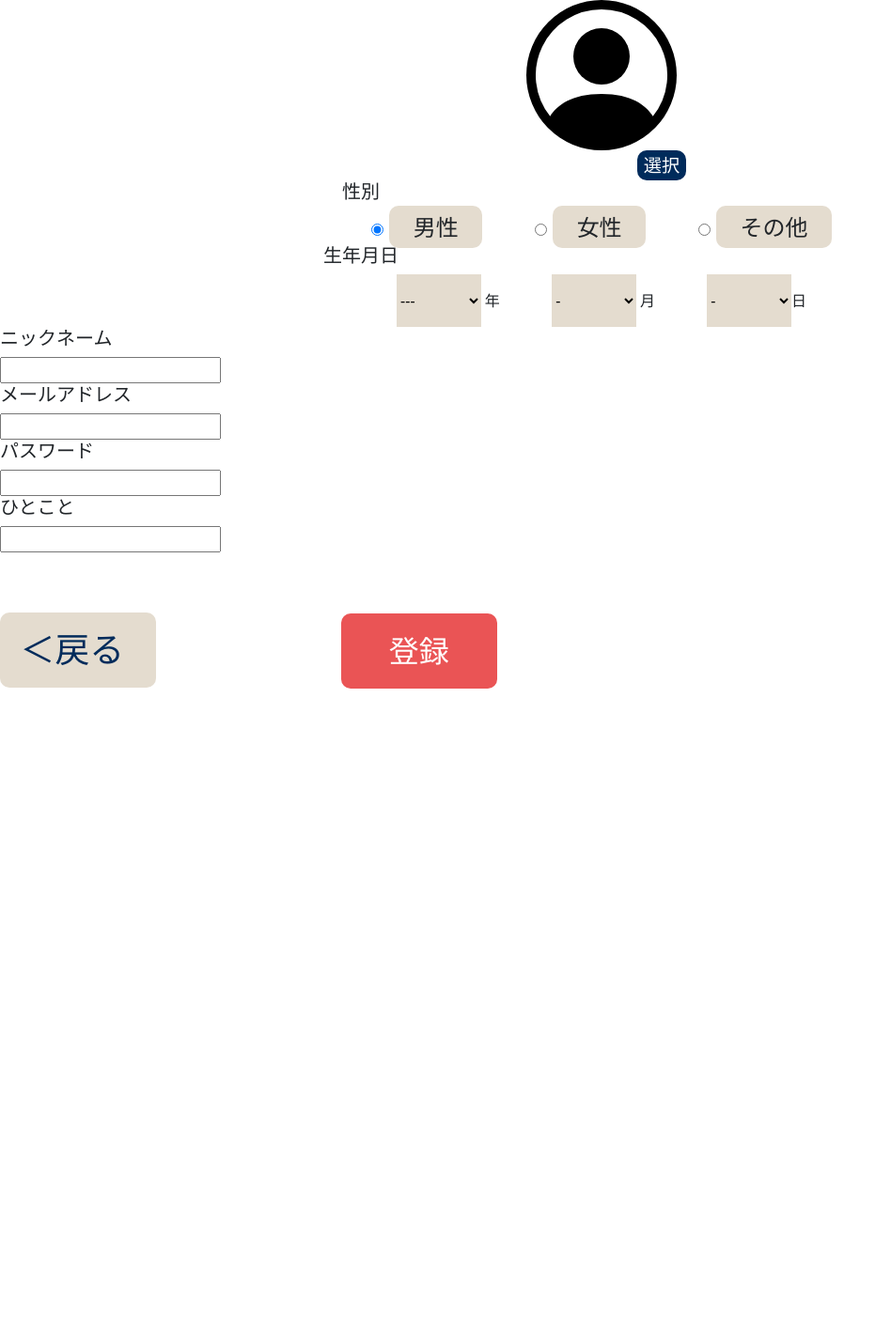
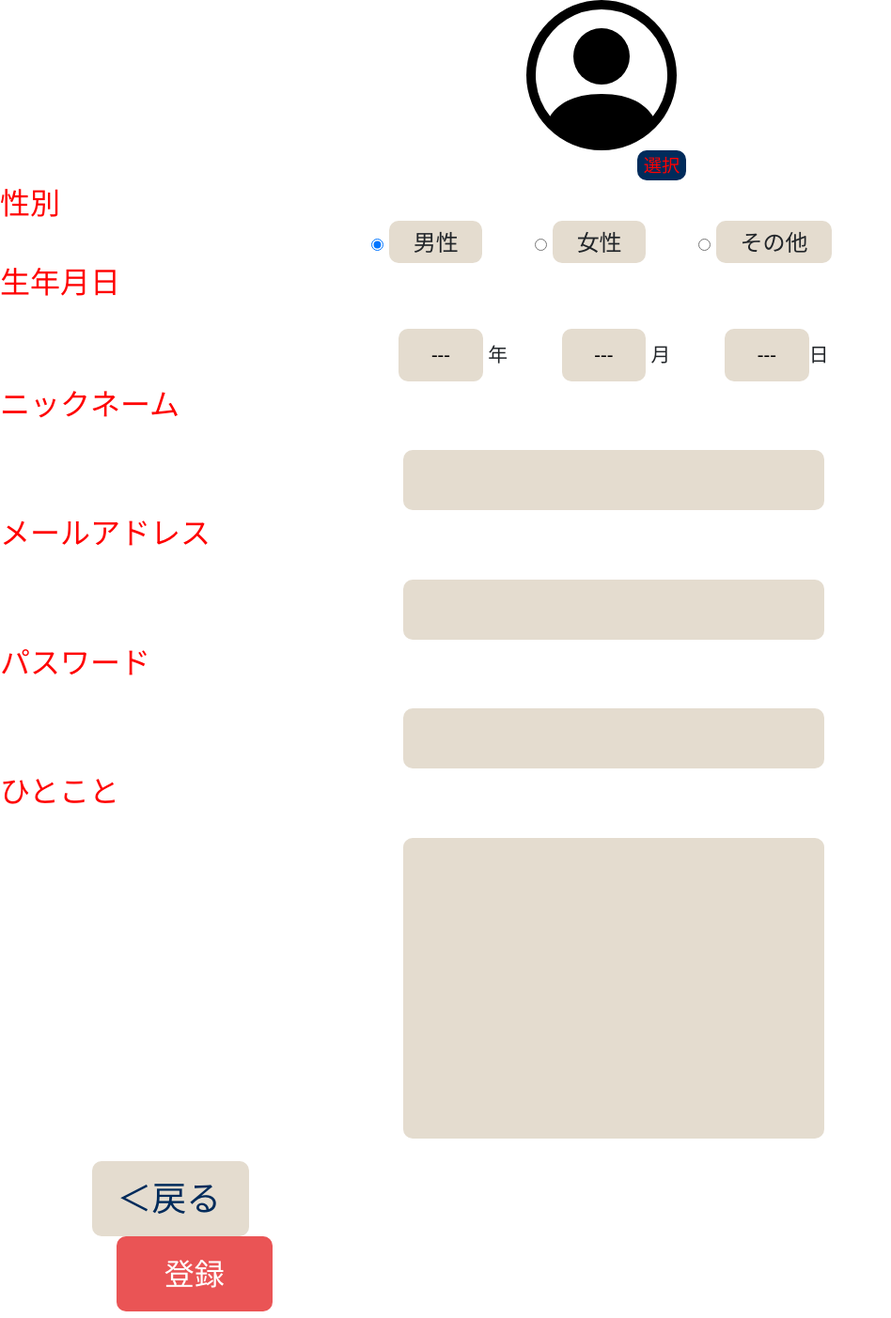
Before and after one commit to Aso2101037/2023Dev3warly, a PHP site: page /user-sinup.php in a window 1280 px wide. Shown: the part 120-1523 px from the top of the page at 94% size, without its empty margins (0-948 px from the left). Before the commit the page ends 853 px from the top, so only its background shows below. Run offline with PHP 8.4, Linux system fonts and the light colour scheme.

Commit message:
ユーザー新規登録途中

```diff
--- a/src/style/sinup-user.css
+++ b/src/style/sinup-user.css
@@ -3,8 +3,10 @@
     padding:0;
     box-sizing: border-box;
 }
-h5{
-    margin-right: 40%;
+.komokumei{
+    font-size: 2.0em;
+    color: red;
+
 }
 
 .iconselect{
@@ -21,7 +23,7 @@ h5{
     background: #002B5B;
     font-size:1.2em;
     border-radius:10px;
-    color:#FFFFFF;
+    color:red;
     border: none;
 }
 
@@ -40,18 +42,69 @@ h5{
 }
 .birthday{
     text-align: center;
-
+    margin-right: -2%;
+    margin-top: 2%;
 }
 select{
     width: 7vw;
     height: 7vh;
     background-color: #E4DCCF;
+    text-align: center;
     border:none;
+    border-radius:10px;
+    -webkit-appearance: none;
+    appearance: none;
+}
 
-}
+
 .birth{
     margin-right: 2%;
     margin-left: 2%;
+    font-size: 1.3em;
+}
+
+
+.nickname{
+    text-align: center;
+    margin-right: -2%;
+    margin-top: 2%;
+}
+.mailaddress{
+    text-align: center;
+    margin-right: -2%;
+    margin-top: 2%;
+}
+.password{
+    text-align: center;
+    margin-right: -2%;
+    margin-top: 2%;
+}
+.hitokoto{
+    text-align: center;
+    margin-right: -2%;
+    margin-top: 2%;
+}
+.textbox{
+    font-size: 1.5em;
+    height: 8vh;
+    width: 35vw;
+    background-color: #E4DCCF;
+    border:none;
+    border-radius:10px;
+}
+.hito{
+    height: 40vh;
+    width: 35vw;
+    background-color: #E4DCCF;
+    border:none;
+    border-radius:10px;
+
+}
+.btn{
+    text-align: center;
+}
+button{
+    display:inline-block;
 }
 .back{
     margin-top: 5%;
@@ -73,4 +126,5 @@ select{
     border-radius:10px;
     color:#FFFFFF;
     border: none;
+
 }
--- a/src/user-sinup.php
+++ b/src/user-sinup.php
@@ -18,16 +18,18 @@
         <img src="images/icon.svg" class="icon"><br>
         <button class="icon-sele" type="submit">選択</button>
     </div>
+
+        <div class="komokumei">性別</div>
         <div class="seibetu">
-        <h5>性別</h5>
             <span class="radiobtn"><input type="radio" name="sei" value="men"checked>  <span class="seibetumei">男性</span></span>
             <span class="radiobtn"><input type="radio" name="sei" value="woman">  <span class="seibetumei">女性</span></span>
             <span class="radiobtn"><input type="radio" name="sei" value="others">  <span class="seibetumei">その他</span></span>
         </div>
     </div>
 
+
+        <div class="komokumei">生年月日</div>
             <div class="birthday">
-        <h5>生年月日</h5>
             <span class="birth">
             <select>
                 <option value="">---</option>
@@ -167,7 +169,7 @@
 
             <span class="birth">
             <select name="month">
-            <option value="">-</option>
+                <option value="">---</option>
                 <option value="1">1</option>
                 <option value="2">2</option>
                 <option value="3">3</option>
@@ -184,8 +186,9 @@
             </span>
 
             <span class="birth">
+            <span class="select-box">
             <select name="day">
-            <option value="">-</option>
+                <option value="">---</option>
                 <option value="1">1</option>
                 <option value="2">2</option>
                 <option value="3">3</option>
@@ -219,29 +222,35 @@
                 <option value="31">31</option>
             </select>日
             </span>
+            </span>
         </div>
+
+            <div class="komokumei">ニックネーム</div>
             <div class="nickname">
-        <h5>ニックネーム</h5>
             <input type="text"class="textbox">
         </div>
 
+
+            <div class="komokumei">メールアドレス</div>
             <div class="mailaddress">
-        <h5>メールアドレス</h5>
             <input type="text"class="textbox">
         </div>
 
+
+            <div class="komokumei">パスワード</div>
             <div class="password">
-        <h5>パスワード</h5>
-        <input type="text"class="textbox">
+            <input type="texx"class="textbox">
         </div>
 
+
+            <div class="komokumei">ひとこと</div>
             <div class="hitokoto">
-        <h5>ひとこと</h5>
             <input type="text"class="hito">
         </div>
-
+    <div class="btn">
         <button class="back" type="submit">＜戻る</button>
         <button class="sign-up" type="submit">登録</button>
+    </div>
     <link rel="stylesheet" href="https://cdn.jsdelivr.net/npm/bootstrap@5.1.3/dist/css/bootstrap.min.css" integrity="sha384-1BmE4kWBq78iYhFldvKuhfTAU6auU8tT94WrHftjDbrCEXSU1oBoqyl2QvZ6jIW3" crossorigin="anonymous">
     <meta name="viewport" content="width=device-width, initial-scale=1" />
     <script src="https://cdn.jsdelivr.net/npm/vue/dist/vue.js"></script>
```
Lines whose indentation alone changed are shown as unchanged.
